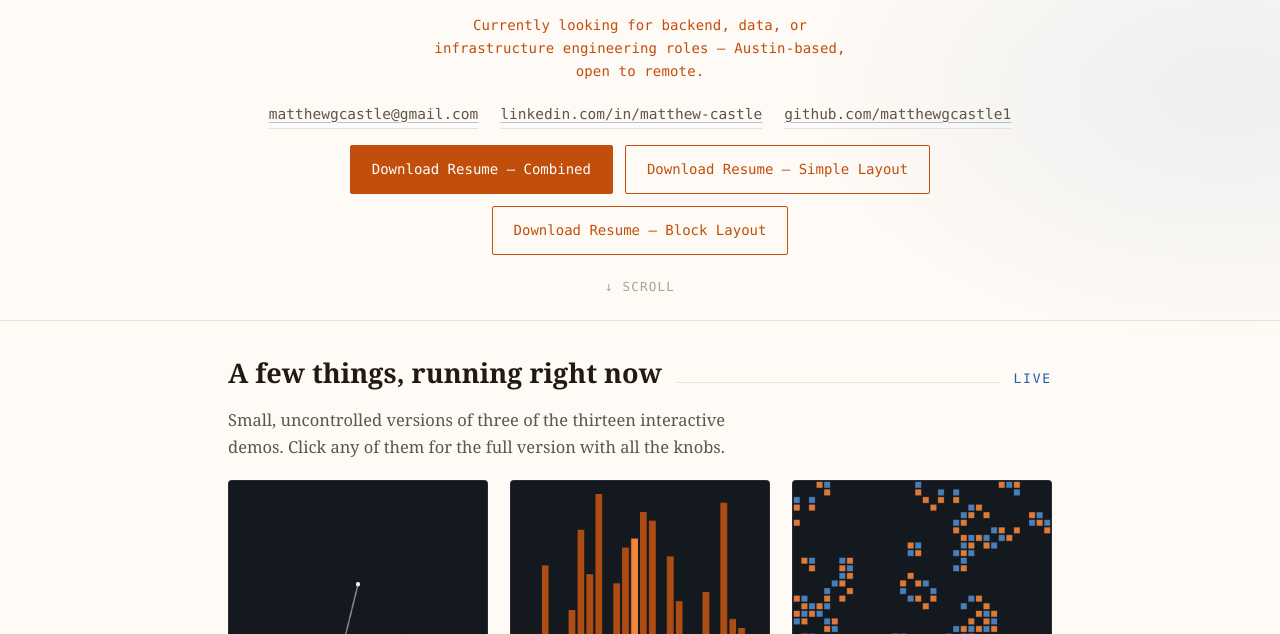
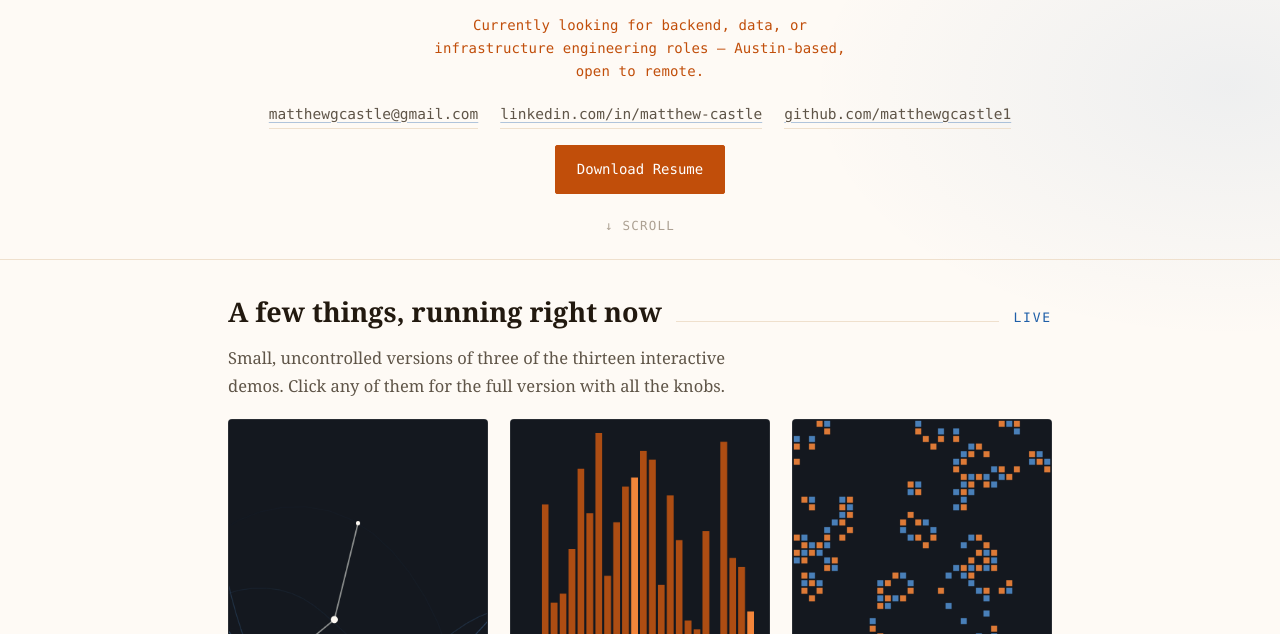
Before and after one commit to matthewgcastle1/portfolio, a plain HTML site: page index.html in a window 1280 px wide. Shown: the part 166-800 px from the top of the page. Drawn offline with Linux system fonts and the light colour scheme.

Commit message:
Drop the two legacy resume links; single Download Resume button

```diff
--- a/index.html
+++ b/index.html
@@ -336,9 +336,7 @@
       <a href="https://github.com/matthewgcastle1" target="_blank" rel="noopener">github.com/matthewgcastle1</a>
     </div>
     <div class="resume-row">
-      <a class="resume-btn" href="Matthew_Castle_Resume_Combined.pdf" download>Download Resume &mdash; Combined</a>
-      <a class="resume-btn alt" href="Matthew_Castle_Resume.pdf" download>Download Resume &mdash; Simple Layout</a>
-      <a class="resume-btn alt" href="MatthewCastleResume2.pdf" download>Download Resume &mdash; Block Layout</a>
+      <a class="resume-btn" href="Matthew_Castle_Resume_Combined.pdf" download>Download Resume</a>
     </div>
     <span class="scroll-hint">&darr; scroll</span>
   </div>
```
